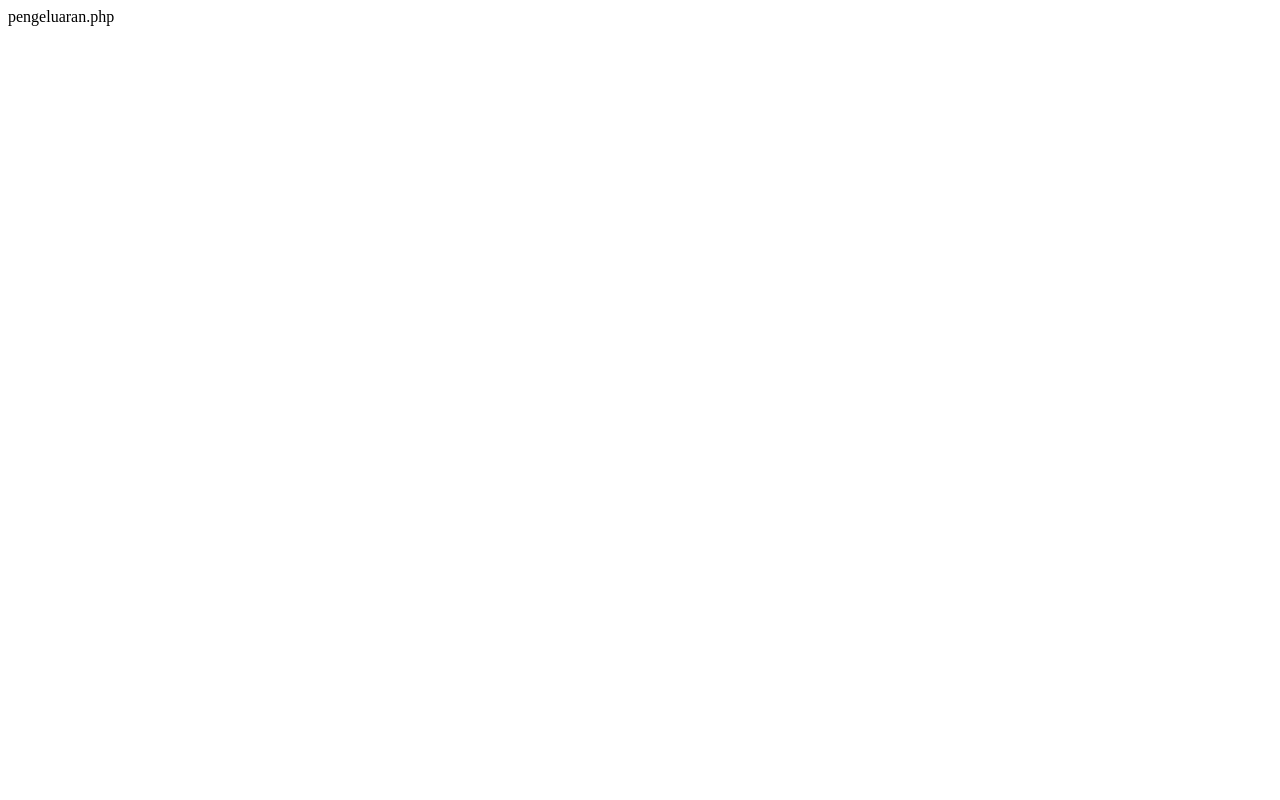
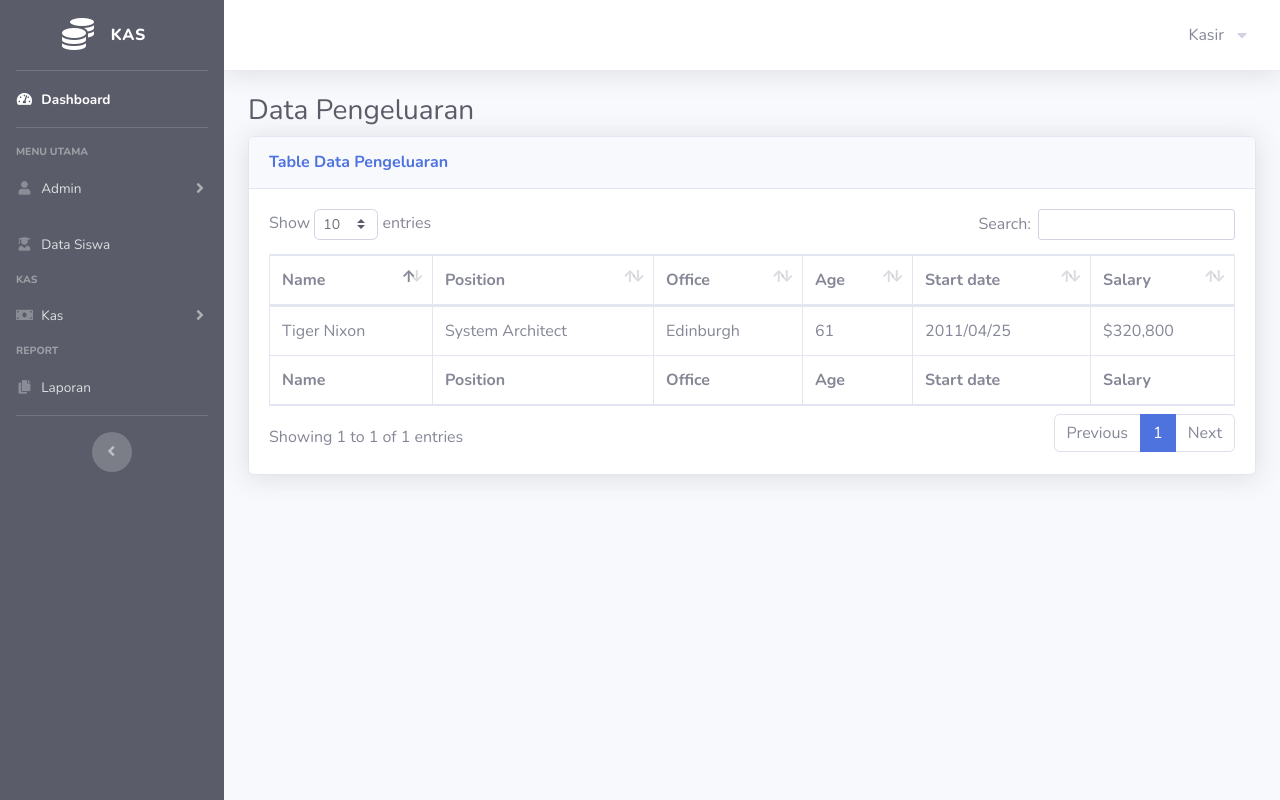
Before and after one commit to alfinilmi/uas-web, a PHP site: page /kas/pengeluaran.php in a window 1280 px wide. Before the commit the page is almost empty. Run offline with PHP 8.4, Linux system fonts and the light colour scheme.

Commit message:
nambah icon di header

```diff
--- a/design/awal.php
+++ b/design/awal.php
@@ -8,7 +8,7 @@
   <meta name="description" content="">
   <meta name="author" content="">
   <title>Aplikasi Kas</title>
-
+  <link rel="icon" type="image/x-icon" href="/uas-web/assets/icon.png">
   <!-- JS JANGAN DIHAPUS DULU-->
   <!-- <script src="https://code.jquery.com/jquery-3.4.1.js" integrity="sha256-WpOohJOqMqqyKL9FccASB9O0KwACQJpFTUBLTYOVvVU=" crossorigin="anonymous"></script> -->
   <!-- <script src="https://cdnjs.cloudflare.com/ajax/libs/select2/4.0.7/js/select2.min.js"></script> -->
@@ -43,7 +43,7 @@
       <hr class="sidebar-divider my-0">
       <!-- Nav Item - Dashboard -->
       <li class="nav-item active">
-        <a class="nav-link" href="">
+        <a class="nav-link" href="/uas-web/">
           <i class="fas fa-fw fa-tachometer-alt"></i>
           <span>Dashboard</span></a>
       </li>
@@ -82,8 +82,8 @@
         </a>
         <div id="collapseThree" class="collapse" aria-labelledby="headingThree" data-parent="#accordionSidebar">
           <div class="bg-white py-2 collapse-inner rounded">
-            <a class="collapse-item" href="/uas-web/laporan/pemasukan.php">Pemasukan</a>
-            <a class="collapse-item" href="/uas-web/laporan/pengeluaran.php">Pengeluaran</a>
+            <a class="collapse-item" href="/uas-web/kas/pemasukan.php">Pemasukan</a>
+            <a class="collapse-item" href="/uas-web/kas/pengeluaran.php">Pengeluaran</a>
           </div>
         </div>
       </li>
--- a/kas/pengeluaran.php
+++ b/kas/pengeluaran.php
@@ -1 +1,52 @@
-pengeluaran.php
+<?php include '../design/awal.php' ?>
+<div class="container-fluid">
+
+          <!-- Page Heading -->
+          <h1 class="h3 mb-2 text-gray-800">Data Pengeluaran</h1>
+
+          <!-- DataTales Example -->
+          <div class="card shadow mb-4">
+            <div class="card-header py-3">
+              <h6 class="m-0 font-weight-bold text-primary">Table Data Pengeluaran</h6>
+            </div>
+            <div class="card-body">
+              <div class="table-responsive">
+                <table class="table table-bordered" id="dataTable" width="100%" cellspacing="0">
+                  <thead>
+                    <tr>
+                      <th>Name</th>
+                      <th>Position</th>
+                      <th>Office</th>
+                      <th>Age</th>
+                      <th>Start date</th>
+                      <th>Salary</th>
+                    </tr>
+                  </thead>
+                  <tfoot>
+                    <tr>
+                      <th>Name</th>
+                      <th>Position</th>
+                      <th>Office</th>
+                      <th>Age</th>
+                      <th>Start date</th>
+                      <th>Salary</th>
+                    </tr>
+                  </tfoot>
+                  <tbody>
+                    <tr>
+                      <td>Tiger Nixon</td>
+                      <td>System Architect</td>
+                      <td>Edinburgh</td>
+                      <td>61</td>
+                      <td>2011/04/25</td>
+                      <td>$320,800</td>
+                    </tr>
+                  </tbody>
+                </table>
+              </div>
+            </div>
+          </div>
+
+        </div>
+        <!-- /.container-fluid -->
+<?php include '../design/akhir.php' ?>
--- a/pengeluaran/pengeluaran.php
+++ /dev/null
@@ -1 +0,0 @@
-pengeluaran.php
```
